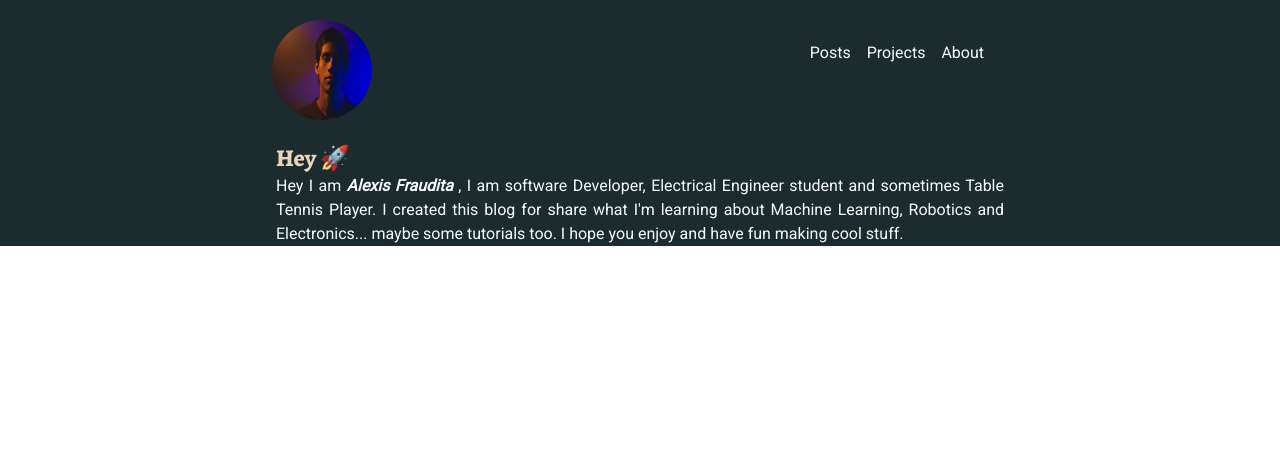
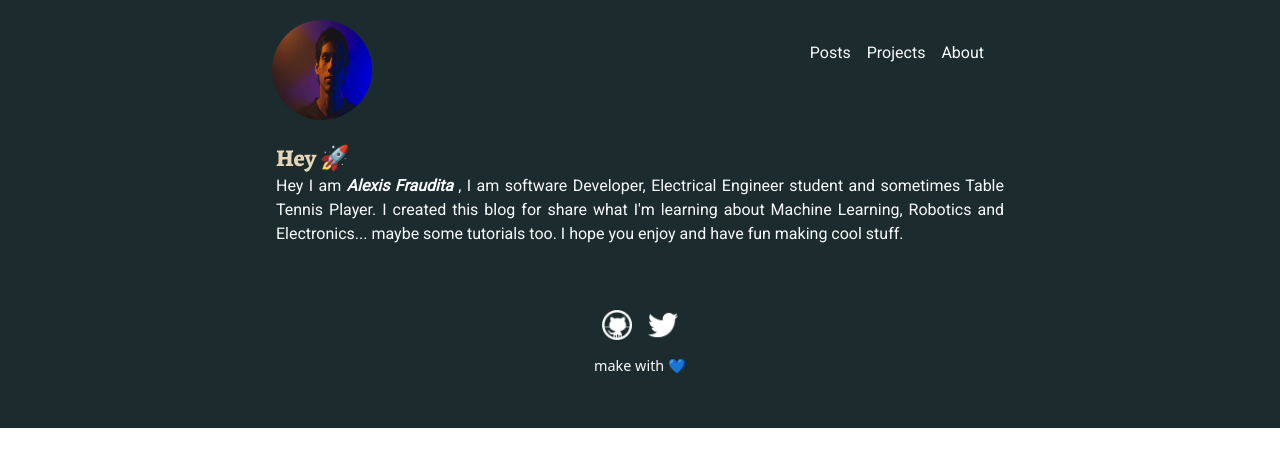
Before and after one commit to alefram/Alefram.github.io, a Next.js app: page / in a window 1280 px wide. Shown: the top 466 px of the page. Built offline with nearby package versions, Linux system fonts and the light colour scheme.

Commit message:
add footer

```diff
--- /dev/null
+++ b/components/Footer.jsx
@@ -0,0 +1,36 @@
+import Link from 'next/link'
+import Image from 'next/image'
+
+const Footer = () => {
+    return (
+        <>
+            <div className="py-12">
+                <div className="flex justify-center space-x-4 mt-4">
+                    <Link href="https://github.com/Alexfm101">
+                        <a>
+                            <Image
+                                src="/images/github.png"
+                                width={30}
+                                height={30}
+                            />
+                        </a>
+                    </Link>
+                    <Link href="https://twitter.com/FrauditaAlexis">
+                        <a>
+                            <Image
+                                src="/images/twitter.png"
+                                width={30}
+                                height={30}
+                            />
+                        </a>
+                    </Link>
+                </div>
+                <div className="text-center mt-1 text-lg text-gray-50">
+                    <small>make with &#128153;</small>
+                </div>
+            </div>
+        </>
+    );
+}
+
+export default Footer;
--- a/pages/About.jsx
+++ b/pages/About.jsx
@@ -2,6 +2,7 @@ import Head from 'next/head';
 import Navbar from '../components/Navbar'
 import Link from 'next/link'
 import Image from 'next/image'
+import Footer from '../components/Footer';
 
 function About() {
 
@@ -52,7 +53,7 @@ function About() {
                     <div className="p-4 flex flex-row justify-center space-x-4">
                         <div>
                             <Link href="https://github.com/Alexfm101">
-                                <Image src="/github.png" width={30} height={30}
+                                <Image src="/images/github.png" width={30} height={30}
                                 />
                             </Link>
                         </div>
@@ -64,7 +65,7 @@ function About() {
                         </div>
                         <div>
                             <Link href="https://twitter.com/FrauditaAlexis">
-                                <Image src="/twitter.svg" width={30} height={30}/>
+                                <Image src="/images/twitter.png" width={30} height={30}/>
                             </Link>
                         </div>
                     </div>
--- a/pages/Posts.jsx
+++ b/pages/Posts.jsx
@@ -1,4 +1,5 @@
 import Head from 'next/head';
+import Footer from '../components/Footer';
 import Navbar from '../components/Navbar'
 import Post from '../components/Post'
 import { getSortedPostsData } from '../lib/posts'
@@ -34,6 +35,9 @@ function Posts({allPostsData}) {
                     </ul>
                 </div>
             </main>
+            <footer>
+                <Footer/>
+            </footer>
         </div>
     );
 }
--- a/pages/Projects.jsx
+++ b/pages/Projects.jsx
@@ -1,4 +1,5 @@
 import Head from 'next/head';
+import Footer from '../components/Footer';
 import Navbar from '../components/Navbar'
 import  Project  from '../components/Project'
 import { getSortedProjectsData } from '../lib/projects'
@@ -34,6 +35,9 @@ function Projects({allProjectsData}) {
                 </ul>
             </div>
         </main>
+        <footer>
+          <Footer/>
+        </footer>
       </div>
     );
 }
--- a/pages/index.jsx
+++ b/pages/index.jsx
@@ -1,5 +1,6 @@
 import Head from 'next/head';
 import Navbar from '../components/Navbar'
+import  Footer from '../components/Footer'
 
 export default function Home() {
 
@@ -26,7 +27,7 @@ export default function Home() {
         </p>
       </main>
       <footer>
-
+        <Footer/>
       </footer>
     </div>
   );
```
Also changed, not shown: public/images/github.png (added), public/images/twitter.png (added).
